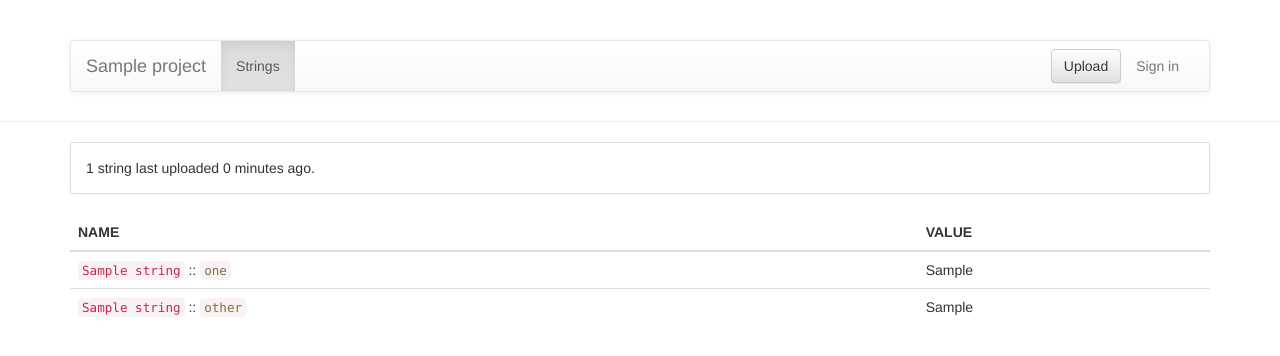
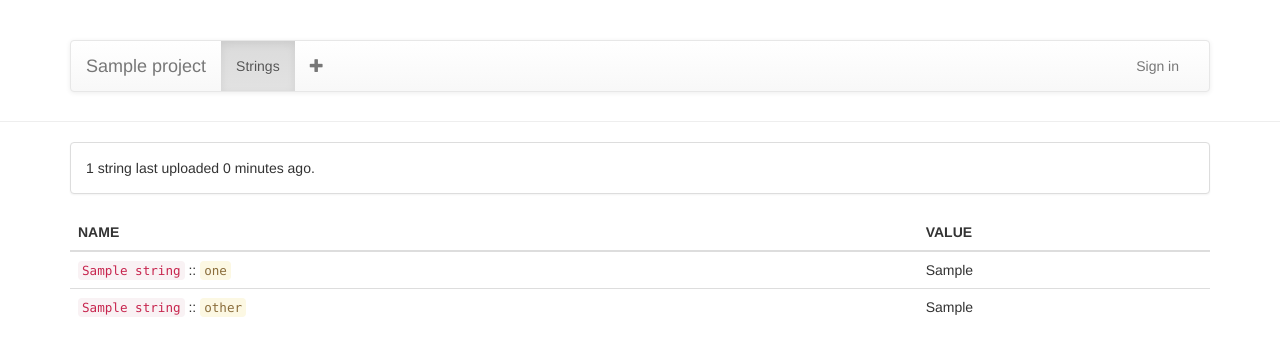
Before and after one commit to tughi/localizappion, a Django app: page /projects/00000000-0000-0000-0000-000000000001/strings in a window 1280 px wide. Shown: the top 356 px of the page. Run offline with Django 3.2, Linux system fonts and the light colour scheme; tables that the repository leaves empty hold one stand-in row (values such as "Sample post"); some libraries are stand-ins or nearby versions.

Commit message:
Replace upload button with plus icon

```diff
--- a/localizappion/core/templates/core/__base__.html
+++ b/localizappion/core/templates/core/__base__.html
@@ -4,7 +4,7 @@
     <meta charset="utf-8">
     <meta name="viewport" content="width=device-width, initial-scale=1">
 
-    <title>Localizappion{% if project %} :: {{ project.name }}{% endif %}</title>
+    <title>Localizappion :: {{ project.name }}</title>
 
     <link rel="stylesheet" href="//maxcdn.bootstrapcdn.com/bootstrap/3.3.7/css/bootstrap.min.css">
     <link rel="stylesheet" href="//maxcdn.bootstrapcdn.com/bootstrap/3.3.7/css/bootstrap-theme.min.css">
@@ -20,16 +20,16 @@
                 <nav class="navbar navbar-default">
                     <div class="container-fluid">
                         <div class="navbar-header">
-                            <button type="button" class="navbar-toggle collapsed" data-toggle="collapse" data-target="#bs-example-navbar-collapse-1"
+                            <button type="button" class="navbar-toggle collapsed" data-toggle="collapse" data-target="#navbar-controls"
                                     aria-expanded="false">
                                 <span class="sr-only">Toggle navigation</span>
                                 <span class="icon-bar"></span>
                                 <span class="icon-bar"></span>
                                 <span class="icon-bar"></span>
                             </button>
-                            <a class="navbar-brand" href="#">{{ project.name }}</a>
+                            <span class="navbar-brand">{{ project.name }}</span>
                         </div>
-                        <div class="collapse navbar-collapse" id="bs-example-navbar-collapse-1">
+                        <div class="collapse navbar-collapse" id="navbar-controls">
                             <ul class="nav navbar-nav navbar-right">
                                 <li>
                                     {% if user.is_authenticated %}
--- a/localizappion/core/templates/core/project_strings.html
+++ b/localizappion/core/templates/core/project_strings.html
@@ -5,10 +5,8 @@
     <li class="active">
         <a href="{% url 'project_strings' project.uuid %}">Strings</a>
     </li>
-</ul>
-<ul class="nav navbar-nav navbar-right">
     <li>
-        <button type="button" class="btn btn-default navbar-btn" data-toggle="modal" data-target="#upload-dialog">Upload</button>
+        <a data-toggle="modal" data-target="#upload-dialog"><span class="glyphicon glyphicon-plus" aria-hidden="true"></span></a>
     </li>
 </ul>
 {% endblock %}
@@ -33,12 +31,22 @@
         {% for string in project.strings.all %}
         {% if string.value_one %}
         <tr>
-            <td><code>{{ string.name }}</code><nobr> :: </nobr><code class="text-warning">one</code></td>
+            <td>
+                <code>{{ string.name }}</code>
+                <nobr> ::</nobr>
+                <code class="text-warning bg-warning">one</code>
+            </td>
             <td>{{ string.value_one }}</td>
         </tr>
         {% endif %}
         <tr>
-            <td><code>{{ string.name }}</code>{% if string.value_one %}<nobr> :: </nobr><code class="text-warning">other</code>{% endif %}</td>
+            <td>
+                <code>{{ string.name }}</code>
+                {% if string.value_one %}
+                <nobr> ::</nobr>
+                <code class="text-warning bg-warning">other</code>
+                {% endif %}
+            </td>
             <td>{{ string.value_other }}</td>
         </tr>
         {% endfor %}
```
